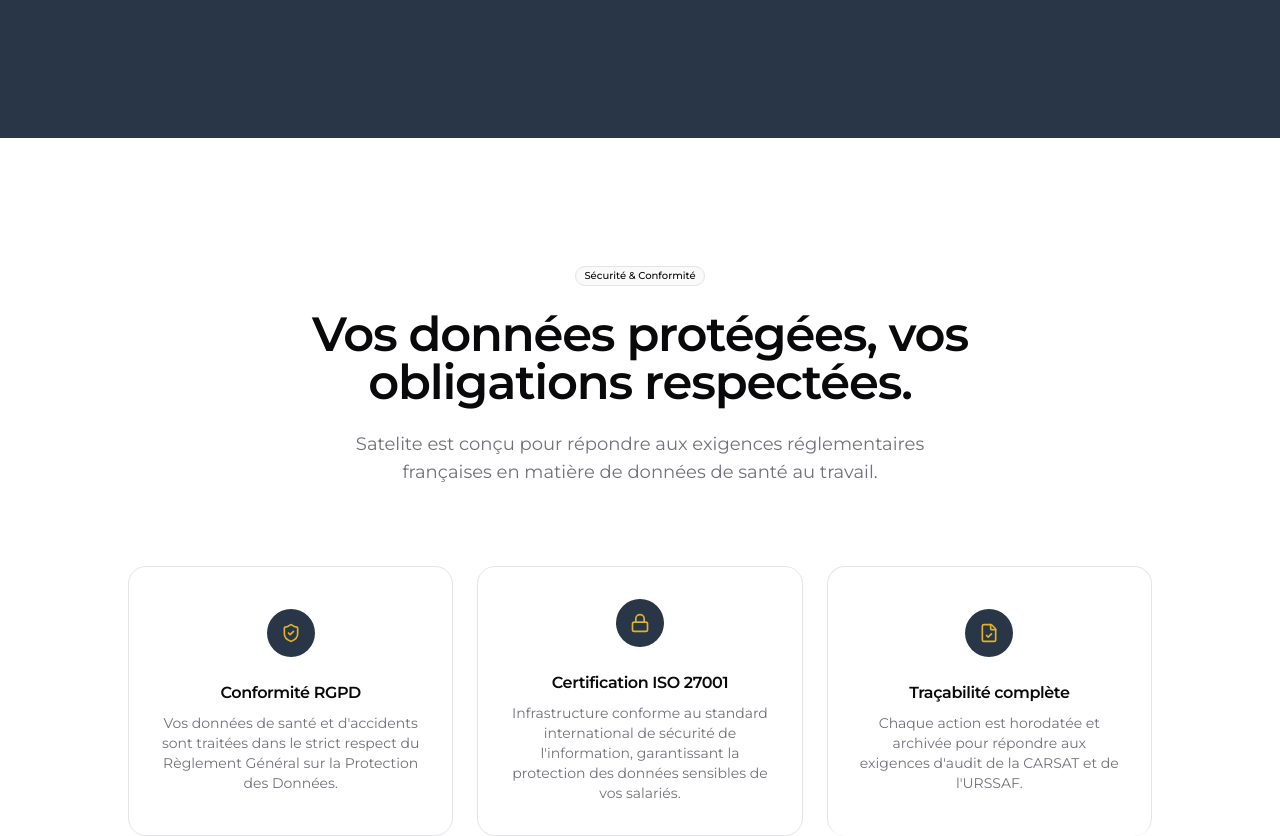
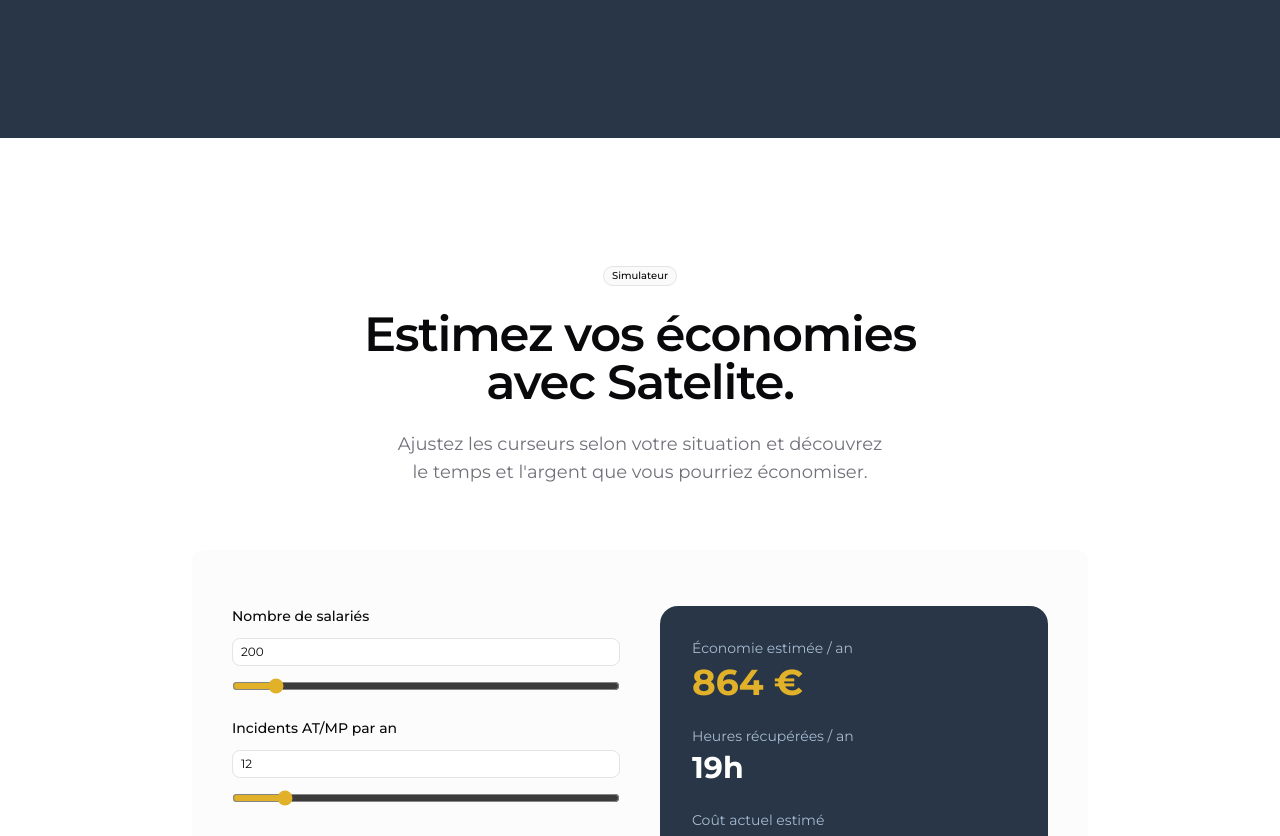
Before and after one commit to keomalima/satelite-landing-page, a Next.js app: page / in a window 1280 px wide. Shown: the part 3440-4276 px from the top of the page. Built offline with nearby package versions, Linux system fonts and the light colour scheme.

Commit message:
feat: add Simulator component to Page layout

```diff
--- a/app/page.tsx
+++ b/app/page.tsx
@@ -7,6 +7,7 @@ import { Compliance1 } from "@/components/compliance1"
 import { Stats } from "@/components/stats"
 import { Support } from "@/components/support"
 import { Analytics } from "@/components/analytics"
+import { Simulator } from "@/components/simulator"
 
 export default function Page() {
   return (
@@ -16,9 +17,10 @@ export default function Page() {
      <Presentation />
      <Analytics />
      <Stats />
+     <Simulator />
      <Compliance1 />
+     <Support />
      <BookADemo />
-     <Support />
      <Footer />
     </div>
   )
```
